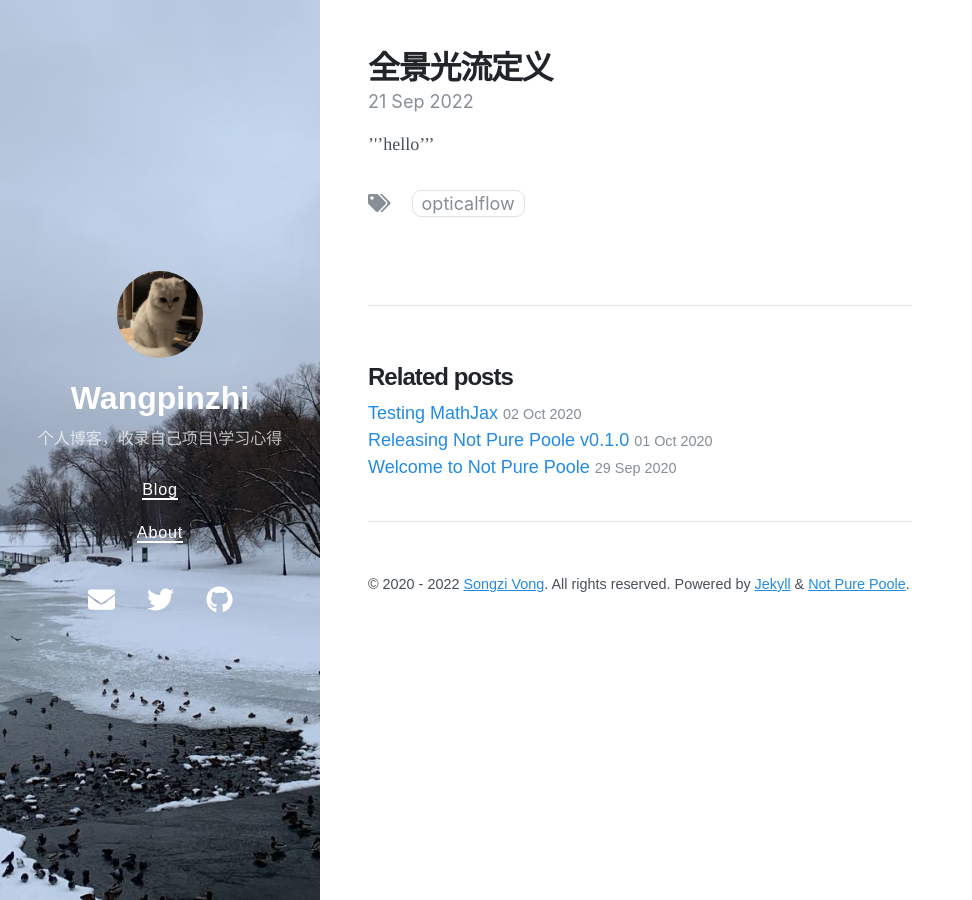
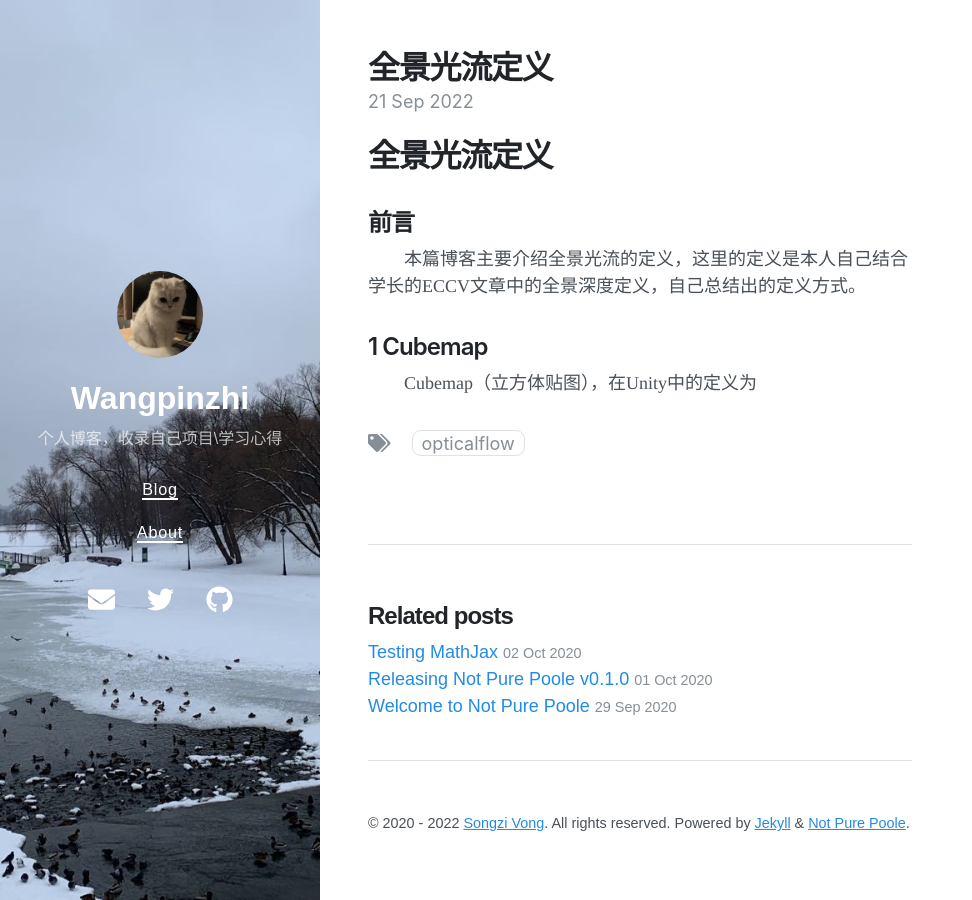
Before and after one commit to wangpinzhi/wangpinzhi.github.io, a Jekyll site: the page built from _posts/2022-09-21-全景光流定义.md, in a window 1280 px wide. Shown: the whole page, without its empty margins (0-972 px from the left). Built offline with Jekyll 4.4.1, drawn with Linux system fonts in a browser that asks for light colours; nearby versions of some CDN libraries.

Commit message:
update test

```diff
--- a/_posts/2022-09-21-全景光流定义.md
+++ b/_posts/2022-09-21-全景光流定义.md
@@ -5,4 +5,9 @@ tags: OpticalFlow
 math: true
 date: 2022-09-21 17:00
 ---
-'''hello'''
+
+# 全景光流定义
+## 前言
+&emsp;&emsp;本篇博客主要介绍全景光流的定义，这里的定义是本人自己结合学长的ECCV文章中的全景深度定义，自己总结出的定义方式。
+## 1 Cubemap
+&emsp;&emsp;Cubemap（立方体贴图），在Unity中的定义为
```
